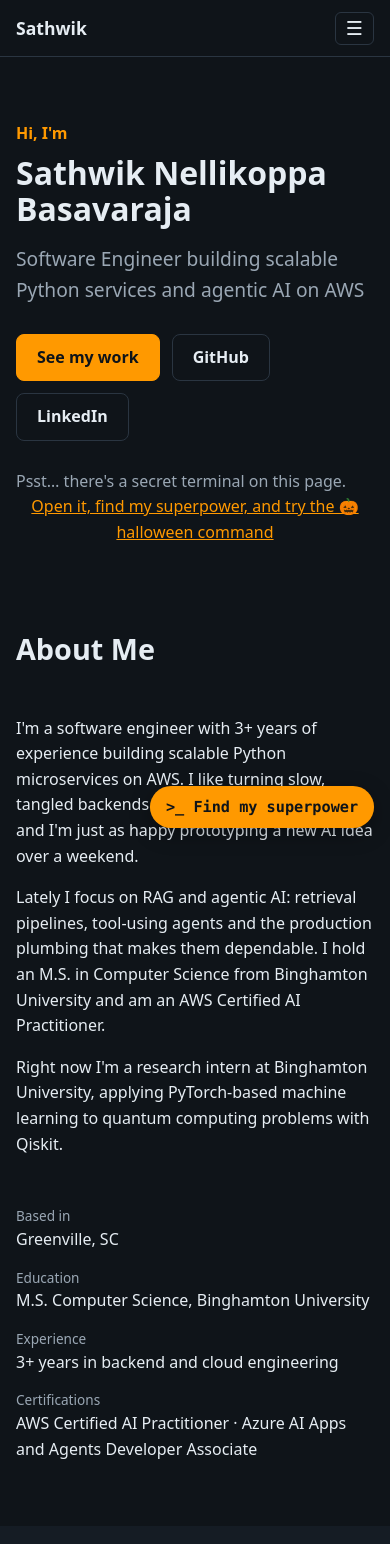
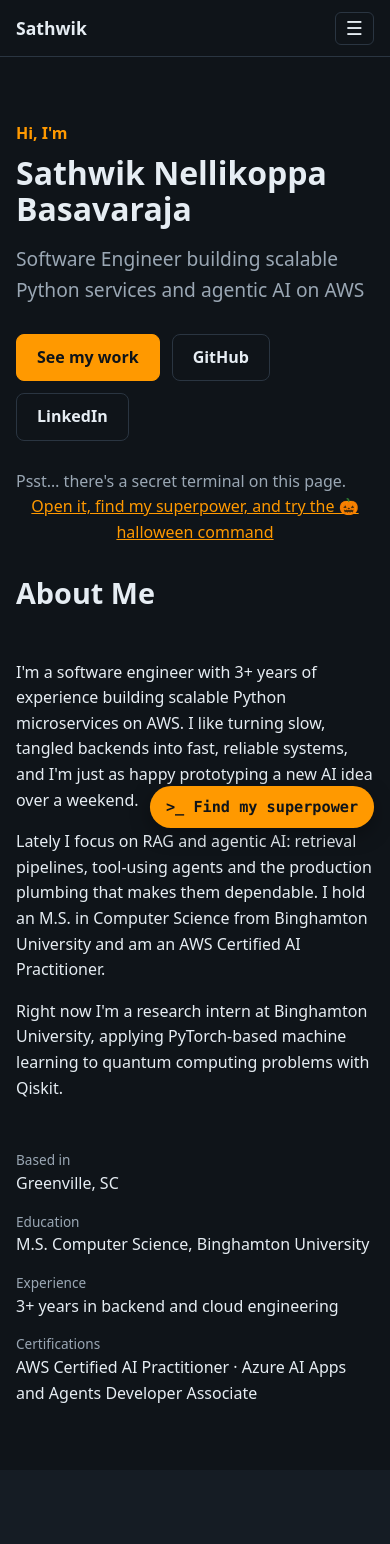
Before and after one commit to Sathwik-N-B/AWS-portfolio, a React (Vite) app: page / in a window 390 px wide. Shown: the top 1544 px of the page. Built offline with nearby package versions, Linux system fonts and the light colour scheme.

Commit message:
Tighten spacing between hero and About section

```diff
--- a/src/styles/global.css
+++ b/src/styles/global.css
@@ -57,7 +57,8 @@ a { color: var(--accent); }
 }
 
 /* Hero */
-.hero { padding: 96px 0 24px; }
+.hero { padding: 96px 0 0; }
+.hero + .section { padding-top: 24px; }
 .eyebrow { color: var(--accent); margin: 0 0 8px; font-weight: 600; }
 .hero h1 { font-size: clamp(2rem, 6vw, 3.4rem); line-height: 1.15; margin: 0 0 16px; }
 .tagline { font-size: 1.2rem; color: var(--muted); max-width: 640px; margin: 0 0 28px; }
@@ -117,5 +118,5 @@ a { color: var(--accent); }
   }
   .nav-links.open { display: flex; }
   .nav-links a { padding: 14px 16px; }
-  .hero { padding: 64px 0 16px; }
+  .hero { padding: 64px 0 0; }
 }
```
